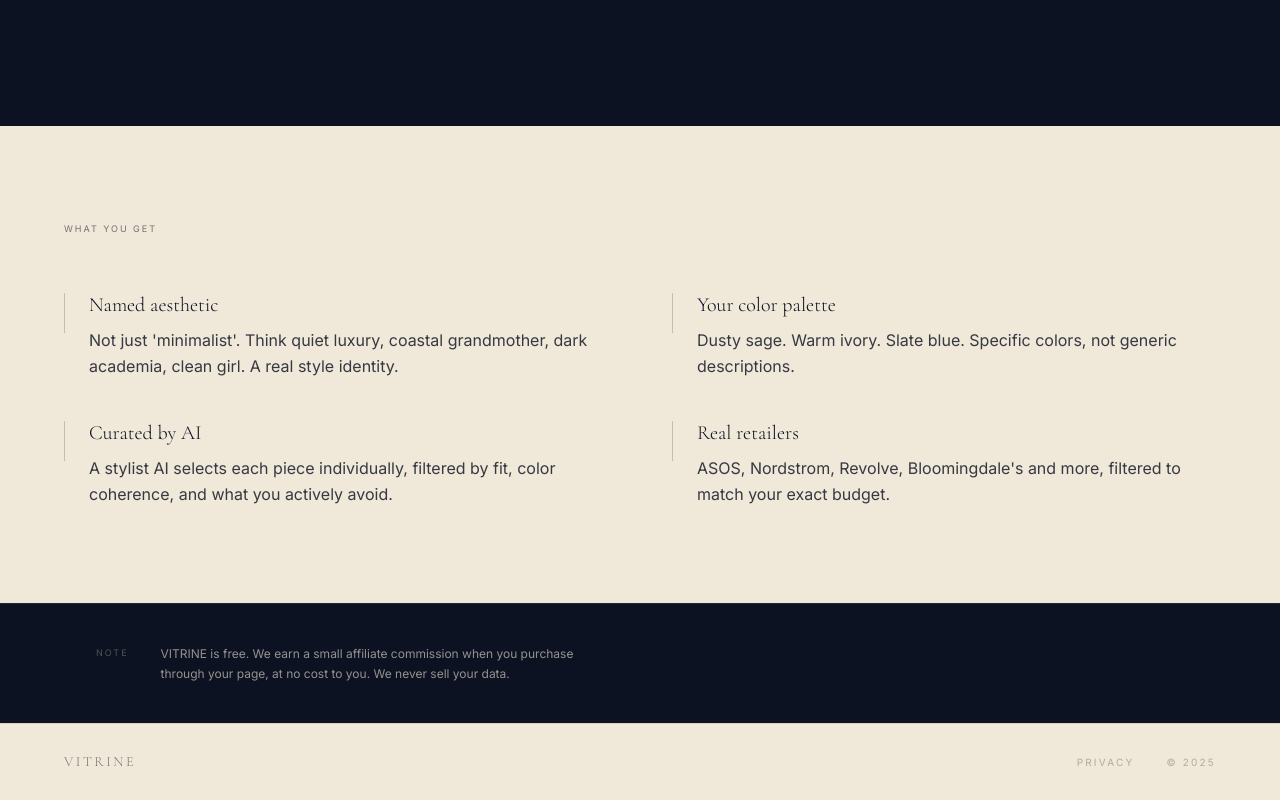
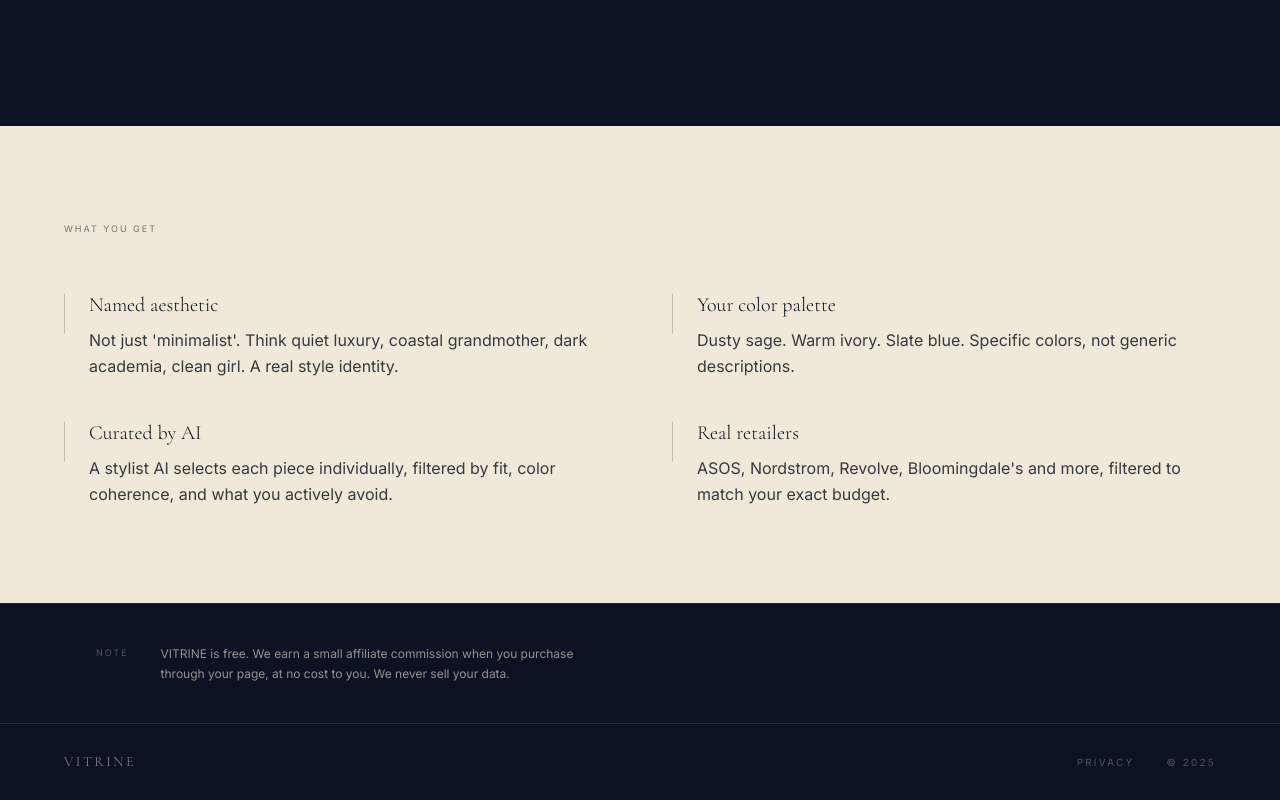
Before and after one commit to 2028sumans/vitrine, a Next.js app: page / in a window 1280 px wide. Shown: the part 1829-2629 px from the top of the page. Built offline with nearby package versions, Linux system fonts and the light colour scheme.

Commit message:
Footer: cream/navy to navy/cream

```diff
--- a/app/page.tsx
+++ b/app/page.tsx
@@ -272,13 +272,13 @@ export default function HomePage() {
       </main>
 
       {/* ══ FOOTER — CREAM ══════════════════════════════════════════════════ */}
-      <footer className="bg-cream border-t border-navy-border px-8 py-7">
+      <footer className="bg-background border-t border-border px-8 py-7">
         <div className="max-w-6xl mx-auto flex items-center justify-between">
-          <span className="font-display font-light tracking-[0.18em] text-sm text-navy-muted">
+          <span className="font-display font-light tracking-[0.18em] text-sm text-muted">
             VITRINE
           </span>
-          <div className="flex items-center gap-8 font-sans text-[10px] tracking-widest uppercase text-navy-dim">
-            <Link href="/privacy" className="hover:text-navy transition-colors">
+          <div className="flex items-center gap-8 font-sans text-[10px] tracking-widest uppercase text-muted-dim">
+            <Link href="/privacy" className="hover:text-foreground transition-colors">
               Privacy
             </Link>
             <span>© 2025</span>
```
